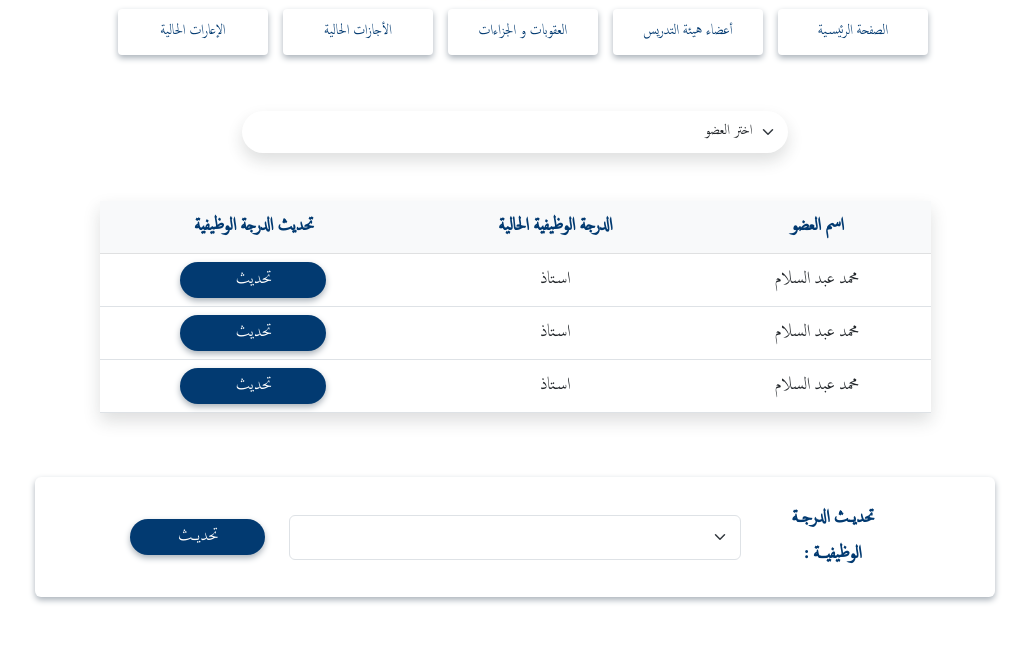
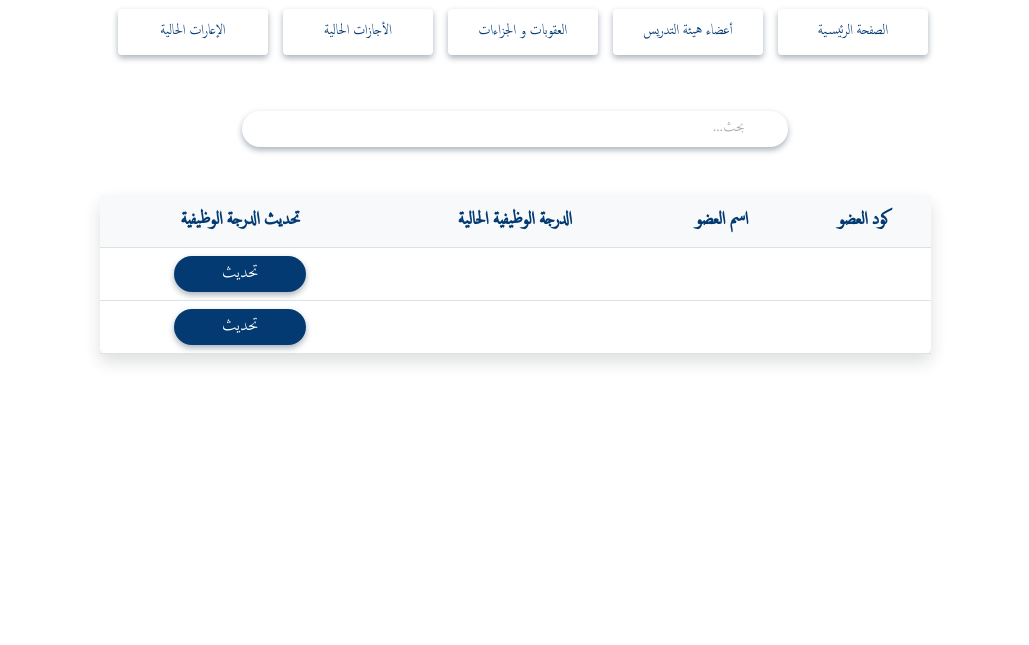
Before and after one commit to EngyEhab/graduationProject, a PHP site: page /system/updateJobGrade.php in a window 1280 px wide. Shown: the part 2798-3443 px from the top of the page, without its empty margins (125-1154 px from the left). After the commit the page ends 3163 px from the top, so only its background shows below. Run offline with PHP 8.4, Linux system fonts and the light colour scheme; a user stored in the database is signed in; data comes from the database, SQL or seed files in the repository; some libraries are stand-ins or nearby versions.

Commit message:
update job grade page

```diff
--- a/css/style.css
+++ b/css/style.css
@@ -167,7 +167,7 @@
 /*start background of body */
 
 /* start addMemberButton and Search in members Page */
-.addMemberBtn , .addPenaltyBtn , .addSecondmentBtn ,.addVacationBtn , .updateJobGradeBtn , .CompleteDataBtn , .tableUpdateJobGradeBtn , .tableCompleteDataBtn , .updateMemberDataBtn , .tableDisplayBtn ,.tableAddPenaltyBtn , .tableAddSecondmentBtn , .tableAddVacationBtn
+.addMemberBtn , .addPenaltyBtn , .addSecondmentBtn ,.addVacationBtn , .updateJobGradeBtn , .CompleteDataBtn , .tableUpdateJobGradeBtn , .tableCompleteDataBtn , .updateMemberDataBtn , .tableDisplayBtn ,.tableAddPenaltyBtn , .tableAddSecondmentBtn , .tableAddVacationBtn ,.tableUpdateJobGradeBtn
 {
     background-color:var(--main-text,#023A71);
     color:#fff;
--- a/js/main.js
+++ b/js/main.js
@@ -217,3 +217,21 @@
 })
 
 // end addVacation page
+
+// start UpdateJobGrade page
+
+$('.tableUpdateJobGradeBtn').click(function(){
+    $('#updateJobGradeForm').removeClass('d-none');
+    $('.fixedFooter').removeClass('position-fixed');
+})
+
+
+$('.tableUpdateJobGradeBtn').click(function(){
+    var doctorCode = $(this).attr('doctorCode');
+    var doctorName = $(this).attr('doctorName');
+    $('#doctorCodeInput').val(doctorCode);
+    $('#doctorNameInput').val(doctorName);
+
+})
+
+// end UpdateJobGrade page
--- a/system/statement.php
+++ b/system/statement.php
@@ -33,7 +33,7 @@
         <div class="row justify-content-center">
             <div class="col-md-6">
                 <div class="search">
-                    <form action="statement.php" method="post" id="searchForm">
+                    <form action="" method="" id="searchForm">
                         <input type="text" class="searchField form-control w-100 rounded-pill border-0 px-4" name="statementSearch" placeholder="بحث...">
                     </form>
                 </div>
@@ -66,7 +66,7 @@
                     <td><?php echo $row['DoctorCode'] ?></td>
                     <td><?php echo $row['Doctor_ar_Name'] ?></td>
                     <td><?php echo $row['departments'] ?></td>
-                    <td><button doctorCode="<?php echo $row['DoctorCode'] ?>" class="border-0 rounded-pill w-50 fs-4 tableDisplayBtn" name="btn">عرض</button></td>
+                    <td><button doctorCode="<?php echo $row['DoctorCode'] ?>" class="border-0 rounded-pill w-50 fs-4 tableDisplayBtn">عرض</button></td>
                 </tr>
                 <?php }
             }
@@ -79,7 +79,7 @@
                     <td><?php echo $row['DoctorCode'] ?></td>
                     <td><?php echo $row['Doctor_ar_Name'] ?></td>
                     <td><?php echo $row['departments'] ?></td>
-                    <td><button doctorCode="<?php echo $row['DoctorCode'] ?>" class="border-0 rounded-pill w-50 fs-4 tableDisplayBtn" name="btn">عرض</button></td>
+                    <td><button doctorCode="<?php echo $row['DoctorCode'] ?>" class="border-0 rounded-pill w-50 fs-4 tableDisplayBtn">عرض</button></td>
                 </tr>
                 <?php }
             }
--- a/system/updateJobGrade.php
+++ b/system/updateJobGrade.php
@@ -25,44 +25,43 @@
         <i class="fa-solid fa-circle-arrow-up fa-xl" style="color: #ffffff;"></i>
     </button>
     <!-- end button to up -->
-    <form action="">
-        <div class="container my-5">
-            <div class="row justify-content-center">
-                <div class="col-md-6">
-                    <select name="memberSelected" required class="form-select fs-5 border-0 shadow rounded-pill" id="memberSelection">
-                        <option selected value="">اختر العضو</option>
-                        <option value="mohamed">محمد عبد السلام</option>
-                    </select>
+    <div class="container my-5">
+        <div class="row justify-content-center">
+            <div class="col-md-6">
+                <div class="search">
+                    <form action="" method="" id="searchForm">
+                        <input type="text" class="searchField form-control w-100 rounded-pill border-0 px-4" name="updateJobGradeSearch" placeholder="بحث...">
+                    </form>
                 </div>
             </div>
         </div>
-    </form>
-    <div class="container">
+    </div>
+
+
+    <div class="container mb-5">
         <div class="row justify-content-center">
             <div class="col-md-9">
-                <table class="table text-center fs-4 bg-white shadow">
+                <table class="table text-center fs-4 bg-white shadow rounded-2">
                     <thead class="mainText table-light">
                         <tr>
+                            <th>كود العضو</th>
                             <th>اسم العضو</th>
                             <th>الدرجة الوظيفية الحالية</th>
-                            <th> تحديث الدرجة الوظيفية </th>
+                            <th>تحديث الدرجة الوظيفية</th>
                         </tr>
                     </thead>
                     <tbody>
                         <tr>
-                            <td>محمد عبد السلام</td>
-                            <td>استاذ</td>
-                            <td><button class="border-0 rounded-pill w-50 fs-4 tableUpdateJobGradeBtn">تحديث  </button></td>
+                            <td></td>
+                            <td></td>
+                            <td></td>
+                            <td><button doctorCode="" doctorName="" class="border-0 rounded-pill w-50 fs-4 tableUpdateJobGradeBtn">تحديث</button></td>
                         </tr>
                         <tr>
-                            <td>محمد عبد السلام</td>
-                            <td>استاذ</td>
-                            <td><button class="border-0 rounded-pill w-50 fs-4 tableUpdateJobGradeBtn">تحديث  </button></td>
-                        </tr>
-                        <tr>
-                            <td>محمد عبد السلام</td>
-                            <td>استاذ</td>
-                            <td><button class="border-0 rounded-pill w-50 fs-4 tableUpdateJobGradeBtn">تحديث  </button></td>
+                            <td></td>
+                            <td></td>
+                            <td></td>
+                            <td><button doctorCode="" doctorName="" class="border-0 rounded-pill w-50 fs-4 tableUpdateJobGradeBtn">تحديث</button></td>
                         </tr>
                     </tbody>
                 </table>
@@ -70,14 +69,30 @@
         </div>
     </div>
 
-    <form action="" method="">
+    <form action="" method="" id="updateJobGradeForm" class="d-none">
         <div class="w-75 mx-auto m-5">
             <div class="container dataContainer p-3">
-                <div class="row my-2 align-items-center justify-content-center">
+                <div class="row my-2 align-items-center">
+                    <div class="col-md-2 text-center">
+                        <label for="doctorCodeInput" class="mainText fw-bold fs-4">كــــــود العضـــــــو  :</label>
+                    </div>
+                    <div class="col-md-10">
+                        <input name="doctorCodeInput" id="doctorCodeInput" readonly class="form-control fs-4"></input>
+                    </div>
+                </div>
+                <div class="row my-2 align-items-center">
+                    <div class="col-md-2 text-center">
+                        <label for="doctorNameInput" class="mainText fw-bold fs-4">اســـــــم العضـــــــو  :</label>
+                    </div>
+                    <div class="col-md-10">
+                        <input name="doctorNameInput" id="doctorNameInput" readonly class="form-control fs-4"></input>
+                    </div>
+                </div>
+                <div class="row my-2 align-items-center">
                     <div class="col-md-2 text-center">
                         <label for="jobGrade" class="mainText fw-bold fs-4">تحديــث الدرجــة الوظيفيــــة   :</label>
                     </div>
-                    <div class="col-md-6">
+                    <div class="col-md-10">
                         <select name="doctor_jobs" class="form-select" id="job">
                             <option selected value=""></option>
                             <option value="Professor">استاذ</option>
@@ -90,6 +105,8 @@
                             <option value="-">مدرس متفرغ</option>
                         </select>
                     </div>
+                </div>
+                <div class="row my-2 justify-content-end">
                     <div class="col-md-2">
                         <button type="submit" class="updateJobGradeBtn rounded-pill border-0 w-100 my-3"  id="updateJobGradeBtn" name="updateJobGradeBtn">تحديــث</button>
                     </div>
@@ -99,7 +116,7 @@
     </form>
 
 
-    <div class="fixedFooter position-fixed bottom-0 start-0 end-0 z-1">
+    <div class="fixedFooter position-fixed bottom-0 start-0 end-0 z-3">
         <?php
             include('footer.php');
         ?>
```
